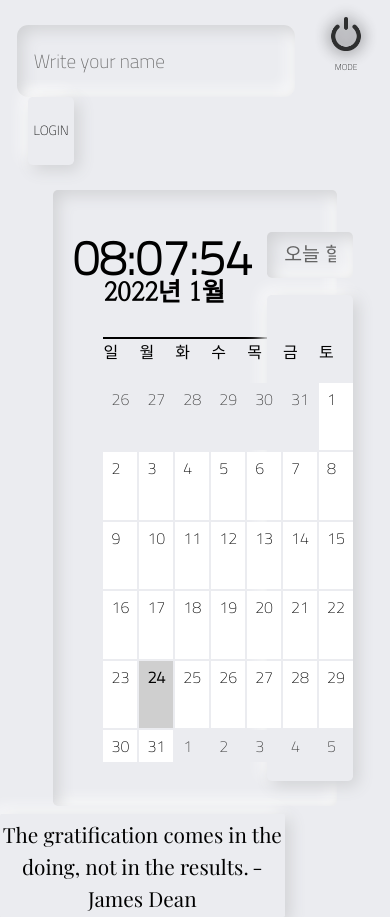
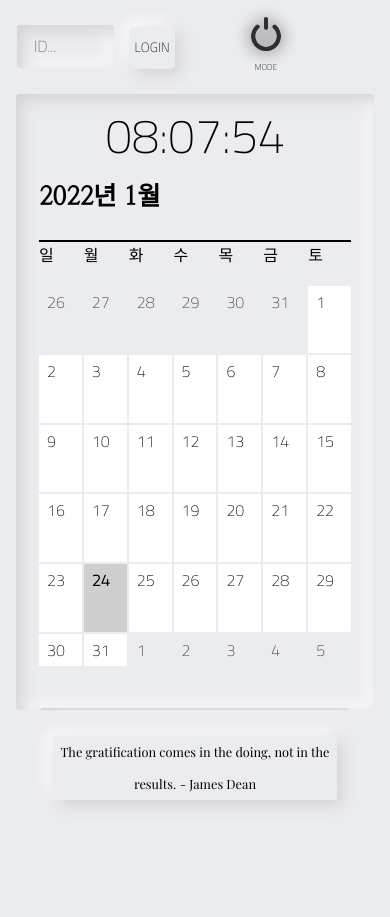
Before and after one commit to poSOYEONwer/todo-web, a plain HTML site: page index.html in a window 390 px wide. After the commit the page ends 844 px from the top, so only its background shows below. Drawn offline with nearby package versions, Linux system fonts and the light colour scheme.

Commit message:
todo-web v.1.0

```diff
--- a/CSS/style.css
+++ b/CSS/style.css
@@ -182,7 +182,7 @@ body {
     width: 73vw;
     height: 73vh;
     margin: 0 auto;
-    border-radius: 0.3rem;
+    border-radius: 0.2rem;
     background: var(--background);
     box-shadow: inset 0.3rem 0.3rem 1rem var(--box-shadow1),
                 inset -0.3rem -0.3rem 1rem var(--box-shadow2);
@@ -340,9 +340,18 @@ color: var(--today-text);
 }
 
 @media screen and (max-width: 700px) {
-    #box-space{
-        overflow-x: scroll;
-        overflow-y: hidden;
+    #login-form input {
+        width: 25vw;
+        height: 5vh;
+        padding: 2vh;
+        font-size: 1rem;
+        border-radius: 0.2rem;
+    }
+    #login-form button {
+        width: 5.5vh;
+        height: 5vh;
+        margin-left: 1.3vh;
+        border-radius: 0.3rem;
     }
     #greeting {
         font-size: 3vh;
@@ -365,17 +374,61 @@ color: var(--today-text);
     #icon-text {
         font-size: 1vh;
     }
-    .container {
+    .box-space {
+        display: flex;
+        flex-direction: column;
+        justify-content: flex-start;
+        align-items: center;
+        overflow-x: hidden;
+        overflow-y: auto;
+        width: 92vw;
+        height: 73vh;
+        margin: 0 auto;
+    }
+    .left-container, .right-container {
         margin: 0;
+        width: 92vw;
+        height: 73vh;
+        padding: 2vh;
     }
     #clock {
-        margin: 0;
+        margin: 0 0 3vh 0;
         font-size: 3rem;
+        font-weight: 200;
         color: var(--text);
     }
+    #todo-form {
+        width: 68vw;
+        height: 68vh;
+    }
+    #todo-form input {
+        width:80vw;
+        margin: 1vh 0 2vh 0;
+    }
+    .todo-list-box {
+        width: 77vw;
+    }
+    .todo-list-box button {
+        width: 5vw;
+        height: 5vh;
+        margin-left: 2vw;
+        font-size: 1rem;
+        font-weight: 700;
+    }
     #quotes {
-        font-size: 2vh;
+        padding: 0;
+    }
+    #quotes span{
+        font-size: 0.8rem;
         font-weight: 200;
-        margin: 1vh 0;
     }
+    #calendar {
+        margin: 0;
+        width: 80vw;
+        height: 57vh;
+        /* padding: 5vh 5vw; */
+        display: grid;
+        grid-template-rows: 0.7fr 44px 5fr;
+        grid-gap: 2px;
+        }
 }
--- a/JS/calendar.js
+++ b/JS/calendar.js
@@ -1,3 +1,4 @@
+// Reference: @frederickallen's codepen
 const calendar = document.getElementById("calendar");
 const dates = document.getElementById("dates");
 const monthYear = document.getElementById("title");
@@ -16,7 +17,7 @@ const months = [
     '12월',
 ];
 
-let today = function() {
+let today = () => {
     let now = new Date();
     return {
         year: now.getFullYear(),
@@ -30,15 +31,15 @@ let current = {
     year: today().year
 };
 
-let firstDay = function(Month, Year) {
+let firstDay = (Month, Year) => {
     return new Date(Year, Month).getDay();
 };
 
-let daysInMonth = function(Month, Year) {
+let daysInMonth = (Month, Year) => {
     return 32 - new Date(Year, Month, 32).getDate();
 };
 
-let lastDay = function(Month, Year) {
+let lastDay = (Month, Year) => {
     if (Month - 1) {
         return daysInMonth(Month - 1, Year);
     } else {
@@ -46,7 +47,7 @@ let lastDay = function(Month, Year) {
     }
 };
 
-let dayCreate = function(text, today = false, current = true) {
+let dayCreate = (text, today = false, current = true) => {
     let dayDiv = document.createElement("div");
 
     if (!current) {
@@ -60,12 +61,12 @@ let dayCreate = function(text, today = false, current = true) {
     dates.appendChild(dayDiv);
 };
 
-let monthText = function(Month, Year) {
+let monthText = (Month, Year) => {
     let text = Year + "년" + " " + months[Month];
     monthYear.innerText = text;
 };
 
-let render = function(Month, Year) {
+let render = (Month, Year) => {
     monthText(Month, Year);
     let highlightToday = false;
     if (Month == today().month && Year == today().year) {
--- a/JS/mode.js
+++ b/JS/mode.js
@@ -22,8 +22,6 @@ function userTheme() {
     }
 }
 
-
-// 왜 한 번만 바뀜...? toggle이 안됨 새로고침 해야만 바뀜
 function toggleTheme(e) {
     e.preventDefault();
     if (currentTheme === LIGHT_MODE) {
--- a/JS/quotes.js
+++ b/JS/quotes.js
@@ -2,10 +2,6 @@ const quotes = [
     {
         quote: "It is possible to store the mind with a million facts and still be entirely uneducated.",
         author: "Alec Bourne",
-    },
-    {
-        quote: "There is more to life than increasing its speed",
-        author: "Mahatma Gandhi",
     },
     {
         quote: "If you want to see what children can do, you must stop giving them things.",
--- a/JS/todo.js
+++ b/JS/todo.js
@@ -18,7 +18,6 @@ function saveToDos() {
 }
 
 function finishToDo(e) {
-  // e.preventDefault(); // 이 친구 default가 왜 submit이지..?
   const finishSpan = e.target.previousSibling;
   finishSpan.classList.toggle(FINISH_TODO);
 }
--- a/JS/weather.js
+++ b/JS/weather.js
@@ -1,6 +1,4 @@
-/*
 
-*/
 function onGeoOK(position) {
     const lat = position.coords.latitude;
     const lon = position.coords.longitude;
--- a/index.html
+++ b/index.html
@@ -18,7 +18,7 @@
                 required
                 maxlength="15"
                 type="text"
-                placeholder="Write your name"
+                placeholder="ID..."
                 />
                 <button type="submit">LOGIN</button>
             </form>
@@ -35,8 +35,6 @@
             <span></span>
         </div>
     </div>
-
-
 
     <div class="box-space">
         <div class="left-container">
@@ -90,10 +88,6 @@
             <span></span>
         </div>
 
-
-
-
-    <!-- <script src="JS/background.js"></script> -->
     <script src="JS/weather.js"></script>
     <script src="JS/toggleTheme.js"></script>
     <script src="JS/greetings.js"></script>
```
Also changed, not shown: JS/todo_test.js (deleted, +0 -29 lines), JS/toggleTheme.js (+0 -30 lines).
